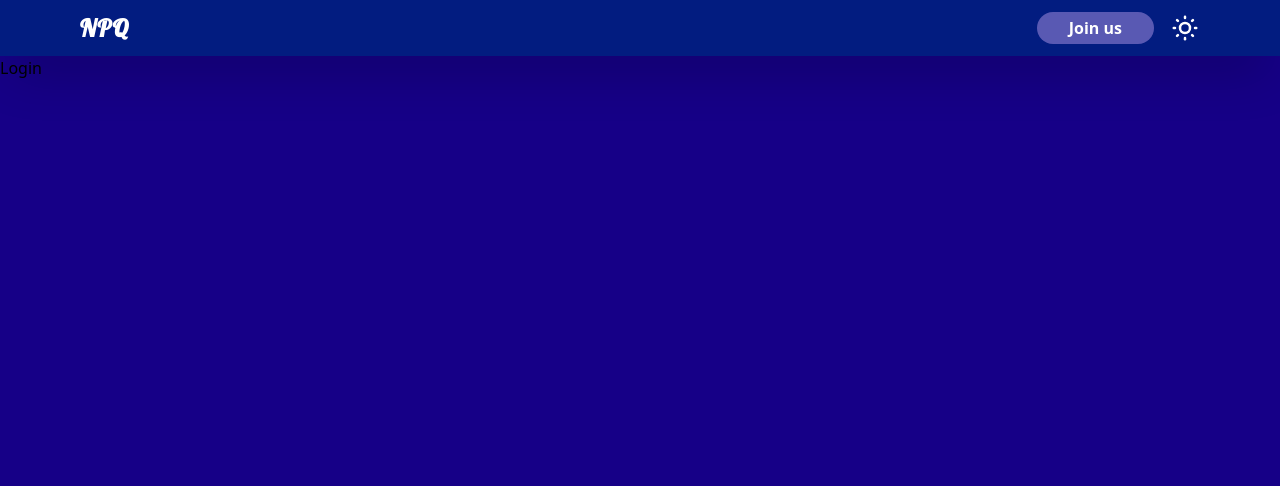
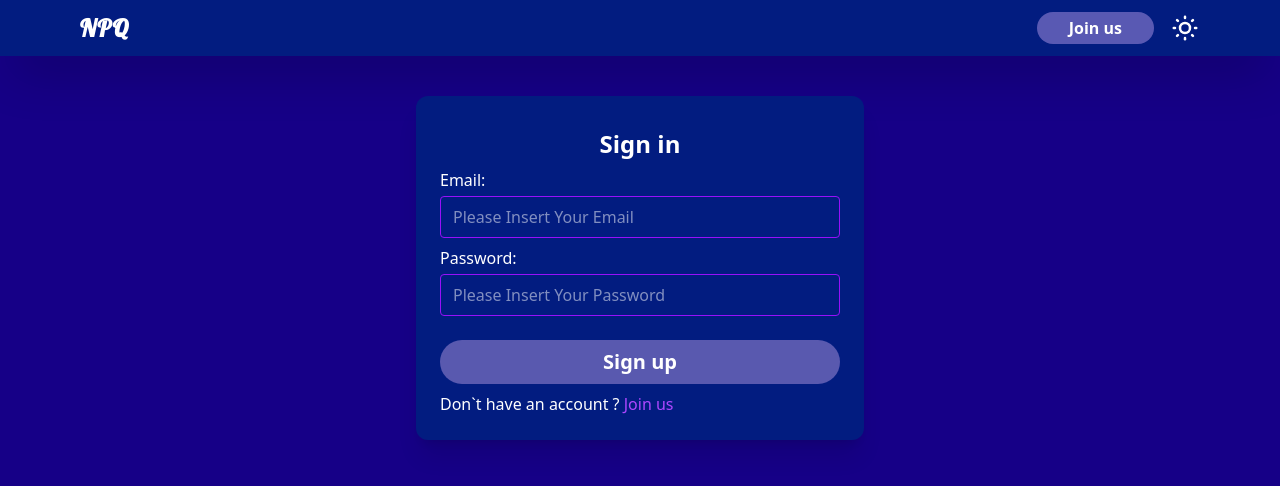
Before and after one commit to Mati-21/NPQ-GAME_FRONT_END, a React (Vite) app: page /login in a window 1280 px wide. Shown: the top 486 px of the page. Built offline with nearby package versions, Linux system fonts and the light colour scheme.

Commit message:
Done working on the login form

```diff
--- a/src/features/Auth/components/LoginForm.jsx
+++ b/src/features/Auth/components/LoginForm.jsx
@@ -1,5 +1,29 @@
+import { Link } from "react-router-dom";
+import Button from "./Button";
+import Input from "./Input";
+
 function LoginForm() {
-  return <div>LoginForm</div>;
+  return (
+    <div className="min-w-md mt-10 bg-purple-secondary self-start p-6 shadow-xl rounded-xl">
+      {/* container */}
+      <div className="flex flex-col gap-2">
+        <h1 className="text-center text-2xl font-semibold mt-2 text-white">
+          Sign in
+        </h1>
+
+        <Input label="Email:" placeholder="Please Insert Your Email" />
+        <Input label="Password:" placeholder="Please Insert Your Password" />
+        <Button label="Sign up" />
+
+        <p className="text-white">
+          Don`t have an account ?{" "}
+          <Link to="/register" className="text-purple-500">
+            Join us
+          </Link>
+        </p>
+      </div>
+    </div>
+  );
 }
 
 export default LoginForm;
--- a/src/features/Auth/components/RegisterForm.jsx
+++ b/src/features/Auth/components/RegisterForm.jsx
@@ -14,7 +14,7 @@ function RegisterForm() {
         <Input label="Email:" placeholder="Please Insert Your Email" />
         <Input label="Username:" placeholder="Please Insert Your Username" />
         <div className="flex gap-2">
-          <Input label="Password:" placeholder="Please Insert Your Name" />
+          <Input label="Password:" placeholder="Please Insert Your Password" />
           <Input
             label="Confirm Password:"
             placeholder="Please confirm Your Password"
--- a/src/pages/Login.jsx
+++ b/src/pages/Login.jsx
@@ -1,9 +1,12 @@
+import LoginForm from "../features/Auth/components/LoginForm";
+
 function Login() {
-    return (
-        <div>
-           Login
-        </div>
-    )
+  return (
+    <div className="flex-1   flex justify-center ">
+      {/* Login from container */}
+      <LoginForm />
+    </div>
+  );
 }
 
-export default Login
+export default Login;
```
